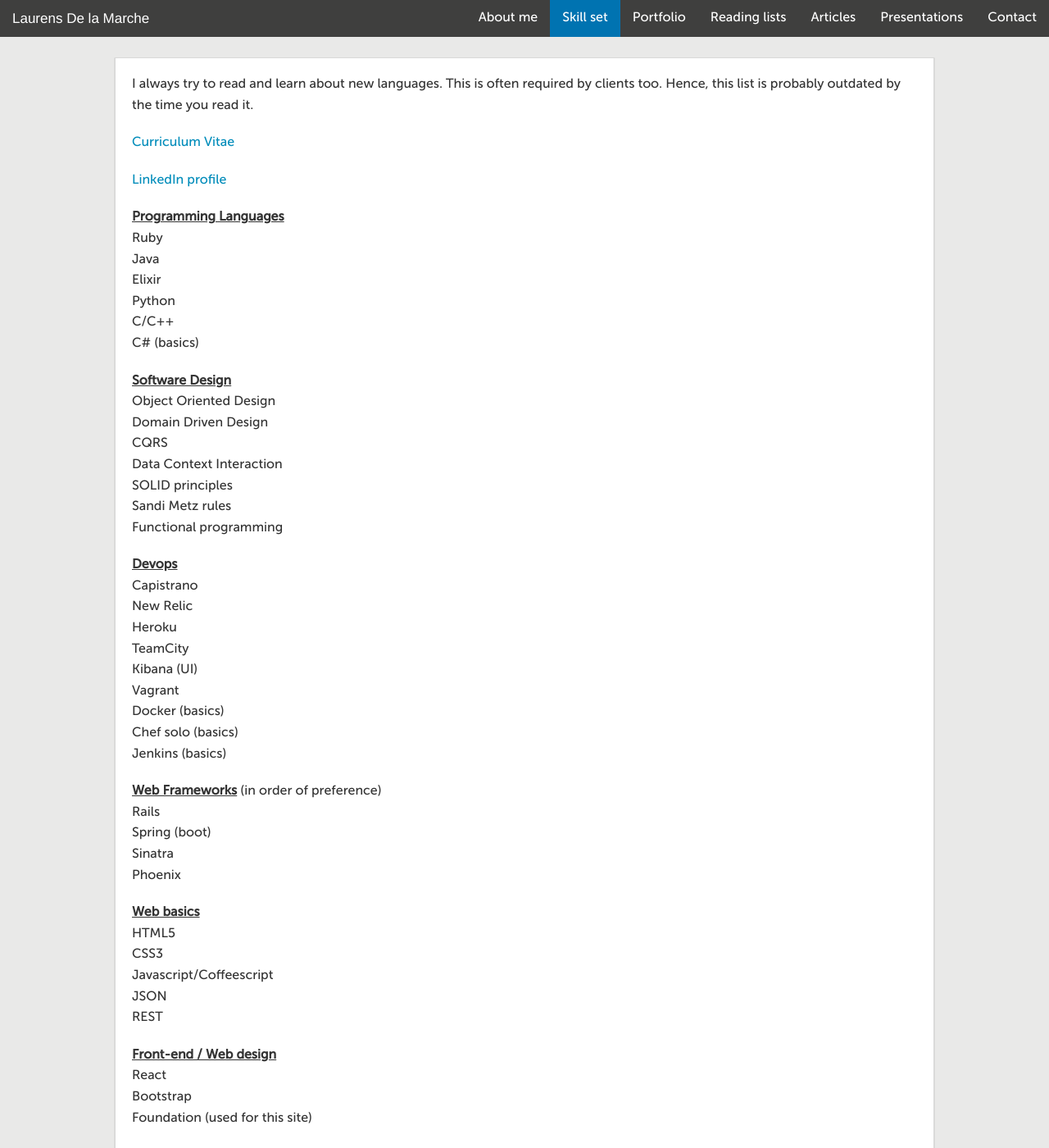
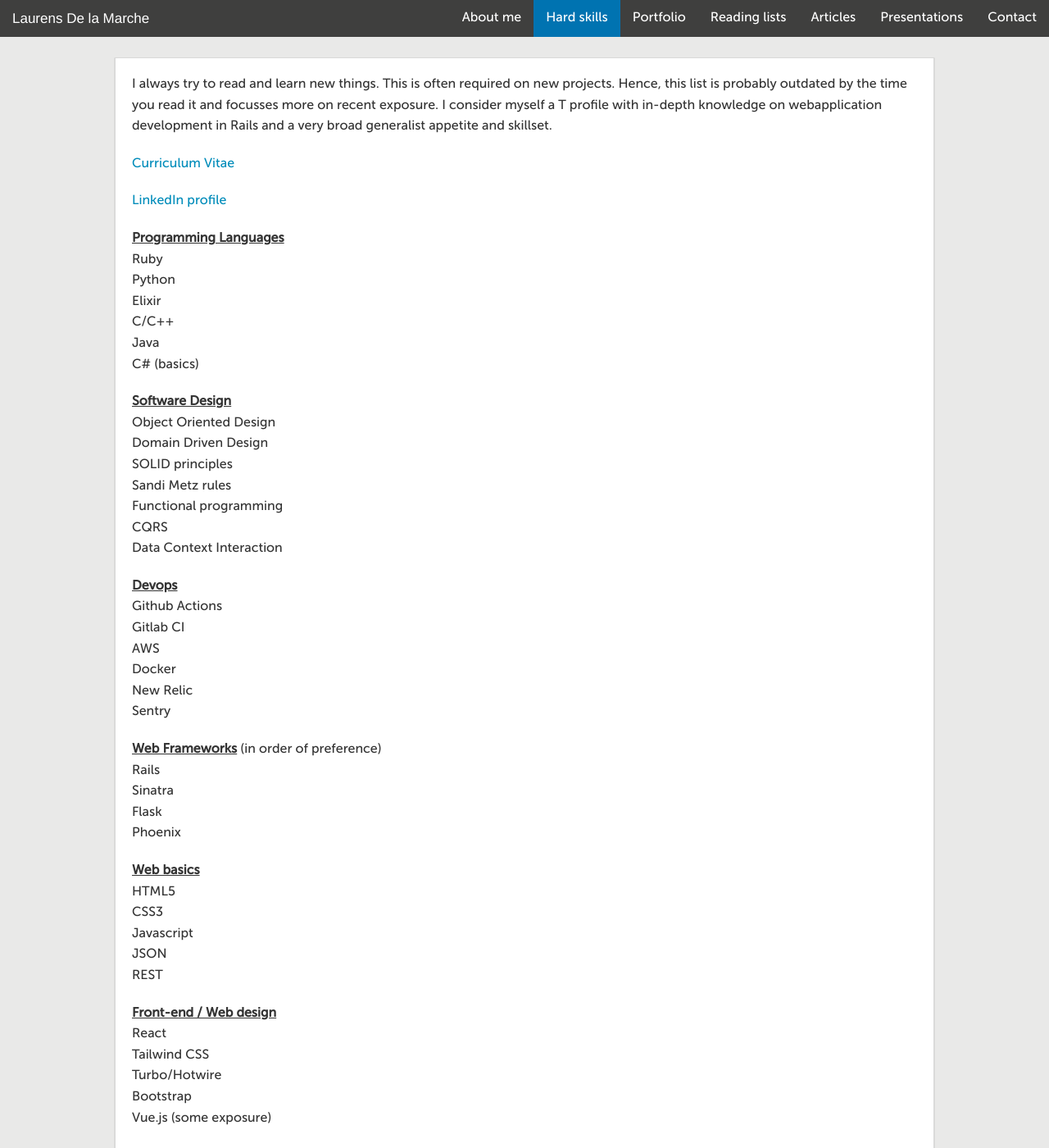
Before and after one commit to ldlamarc/laurensdelamarche, a Jekyll site: the page built from docs/skills.html, in a window 1280 px wide and 1400 px high. Shown: the whole window at 82% size. Built offline with Jekyll 4.4.1, drawn with Linux system fonts in a browser that asks for light colours; some of the changed text lies outside the part shown.

Commit message:
Update hard skills

```diff
--- a/docs/_layouts/default.html
+++ b/docs/_layouts/default.html
@@ -304,7 +304,7 @@
         {% assign active = page.url | downcase | split: '/' %}
         <ul class="right">
           <li {% if active[1]==nil %}class='active' {% endif %}><a href="/">About me</a></li>
-          <li {% if active[1]=='skills.html' %}class='active' {% endif %}><a href="/skills">Skill set</a></li>
+          <li {% if active[1]=='skills.html' %}class='active' {% endif %}><a href="/skills">Hard skills</a></li>
           <li {% if active[1]=='portfolio.html' %}class='active' {% endif %}><a href="/portfolio">Portfolio</a></li>
           <li {% if active[1]=='reading.html' %}class='active' {% endif %}><a href="/reading">Reading lists</a></li>
           <li {% if active[1]=='articles.html' %}class='active' {% endif %}><a href="/articles">Articles</a></li>
--- a/docs/skills.html
+++ b/docs/skills.html
@@ -2,8 +2,10 @@
 layout: default
 ---
 <div class="panel">
-  <p>I always try to read and learn about new languages. This is often required by clients too. Hence, this list
-    is probably outdated by the time you read it.</p>
+  <p>I always try to read and learn new things. This is often required on new projects. Hence, this list
+    is probably outdated by the time you read it and focusses more on recent exposure. I consider myself a T profile
+    with in-depth knowledge on webapplication development in Rails and a very broad generalist appetite and skillset.
+  </p>
 
   <p><a href="/LaurensDelaMarche.pdf">Curriculum Vitae</a></p>
 
@@ -12,10 +14,10 @@ layout: default
   <p>
     <strong>Programming Languages</strong><br />
     Ruby<br />
+    Python<br />
+    Elixir<br />
+    C/C++<br />
     Java<br />
-    Elixir<br />
-    Python<br />
-    C/C++<br />
     C# (basics)
   </p>
 
@@ -23,31 +25,28 @@ layout: default
     <strong>Software Design</strong><br />
     Object Oriented Design<br />
     Domain Driven Design<br />
-    CQRS<br />
-    Data Context Interaction<br />
     SOLID principles<br />
     Sandi Metz rules<br />
     Functional programming<br />
+    CQRS<br />
+    Data Context Interaction<br />
   </p>
 
   <p>
     <strong>Devops</strong><br />
-    Capistrano<br />
+    Github Actions<br />
+    Gitlab CI<br />
+    AWS<br />
+    Docker<br />
     New Relic<br />
-    Heroku<br />
-    TeamCity<br />
-    Kibana (UI)<br />
-    Vagrant<br />
-    Docker (basics)<br />
-    Chef solo (basics)<br />
-    Jenkins (basics)<br />
+    Sentry<br />
   </p>
 
   <p>
     <strong>Web Frameworks</strong> (in order of preference)<br />
     Rails<br />
-    Spring (boot)<br />
     Sinatra<br />
+    Flask<br />
     Phoenix<br />
   </p>
 
@@ -55,7 +54,7 @@ layout: default
     <strong>Web basics</strong><br />
     HTML5<br />
     CSS3<br />
-    Javascript/Coffeescript<br />
+    Javascript<br />
     JSON<br />
     REST
   </p>
@@ -63,20 +62,24 @@ layout: default
   <p>
     <strong>Front-end / Web design</strong><br />
     React<br />
+    Tailwind CSS<br />
+    Turbo/Hotwire<br />
     Bootstrap<br />
-    Foundation (used for this site)
+    Vue.js (some exposure)<br />
   </p>
 
   <p>
     <strong>Databases</strong><br />
     MySQL, PostgreSQL, SQLite, Micrososft SQL Server<br />
     Elastic Search<br />
-    Redis (some exposure)
+    Redis<br />
+    Vault<br />
   </p>
 
   <p>
     <strong>Testing</strong><br />
-    Rails: Rspec/FactoryGirl/Guard/Capybara/Spork/MiniTest (Test Driven Development)<br />
+    Rails: Rspec/FactoryGirl/Guard/Capybara/Cucumber(Test Driven Development)<br />
+    Javascript: Cypress, Playwright, Jest<br />
     Java: Spock/JUnit
   </p>
 
```
Also changed, not shown: other parts of docs/skills.html (+2 -6 lines).
